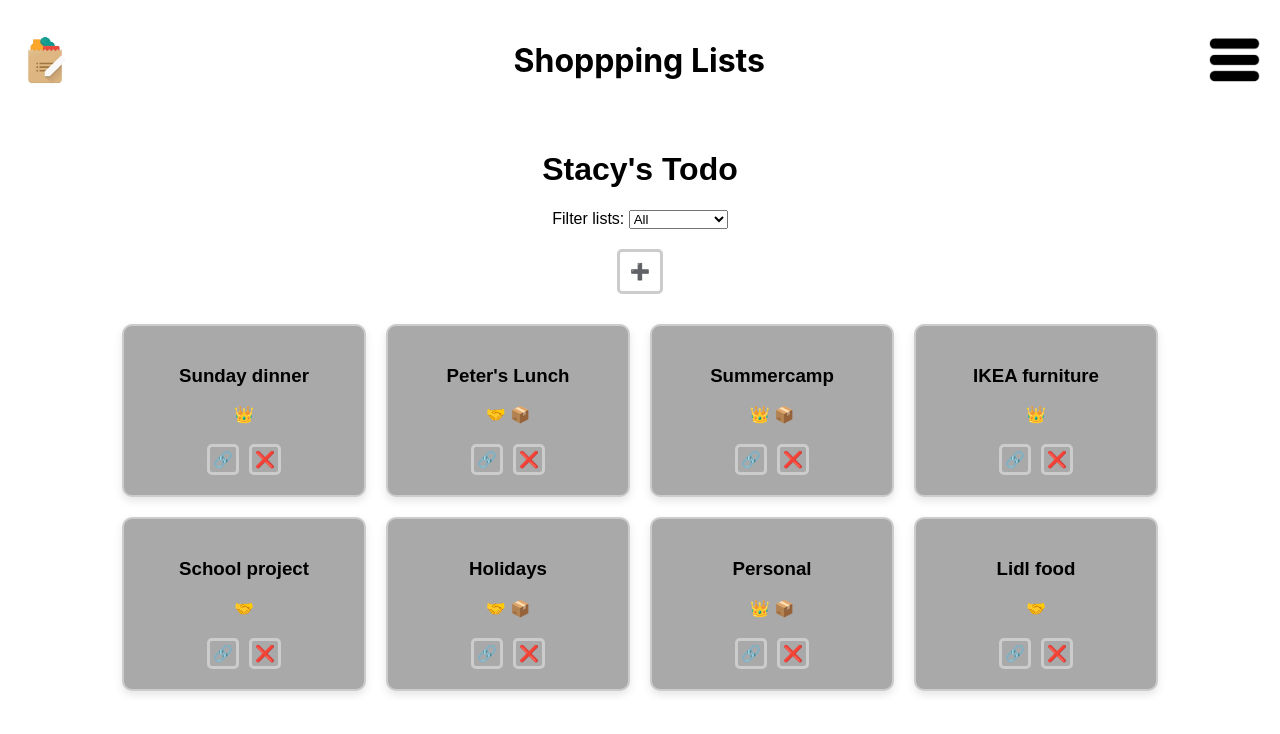
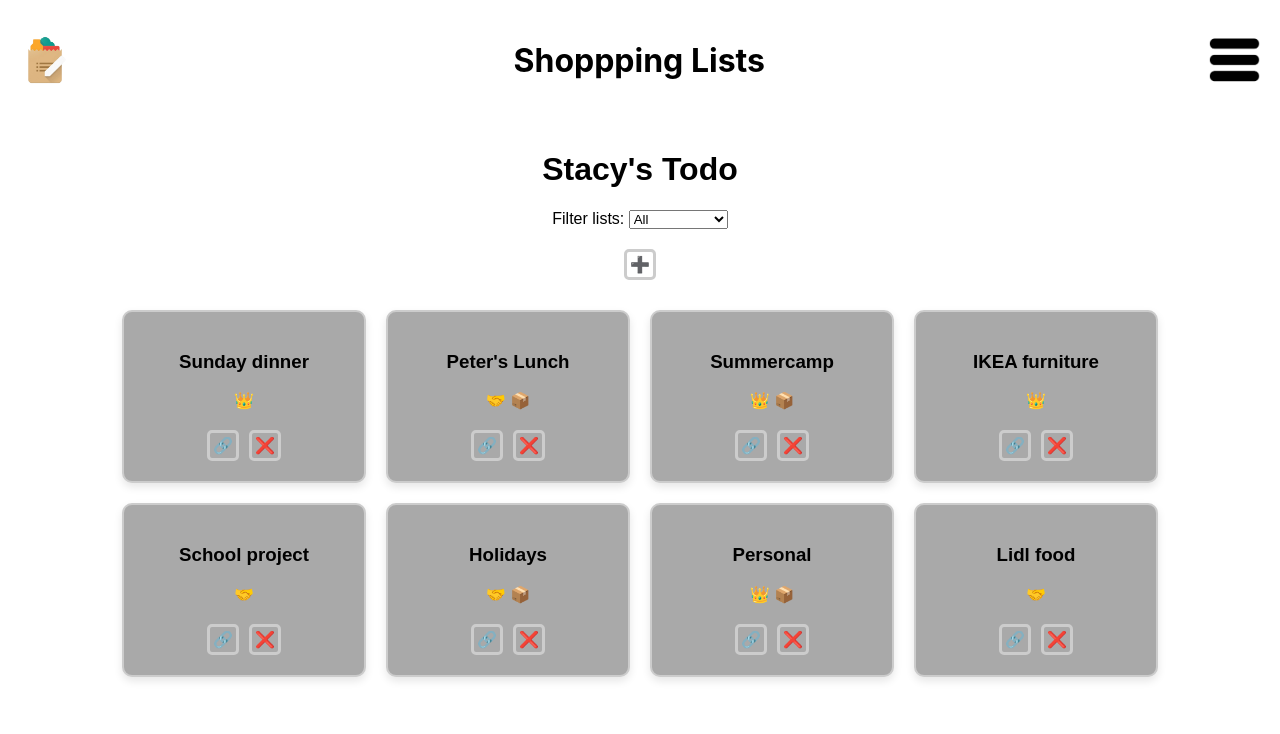
Before and after one commit to zm1z33k/toDoShopList, a React (Create React App) app in the folder client/: page / in a window 1280 px wide. Shown: the top 734 px of the page. Built offline with nearby package versions, Linux system fonts and the light colour scheme; the HTML template or start-up script is replaced by a standard one.

Commit message:
Update listsOverview.js

```diff
--- a/client/src/components/listsOverview/listsOverview.js
+++ b/client/src/components/listsOverview/listsOverview.js
@@ -92,7 +92,7 @@ function ListsOverview() {
                     border: "3px solid #ccc",
                     cursor: "pointer",
                     color: "green",
-                    padding: "10px",
+                    padding: "3px",
                     fontSize: "16px",
                     marginBottom: "20px",
                 }}
```
